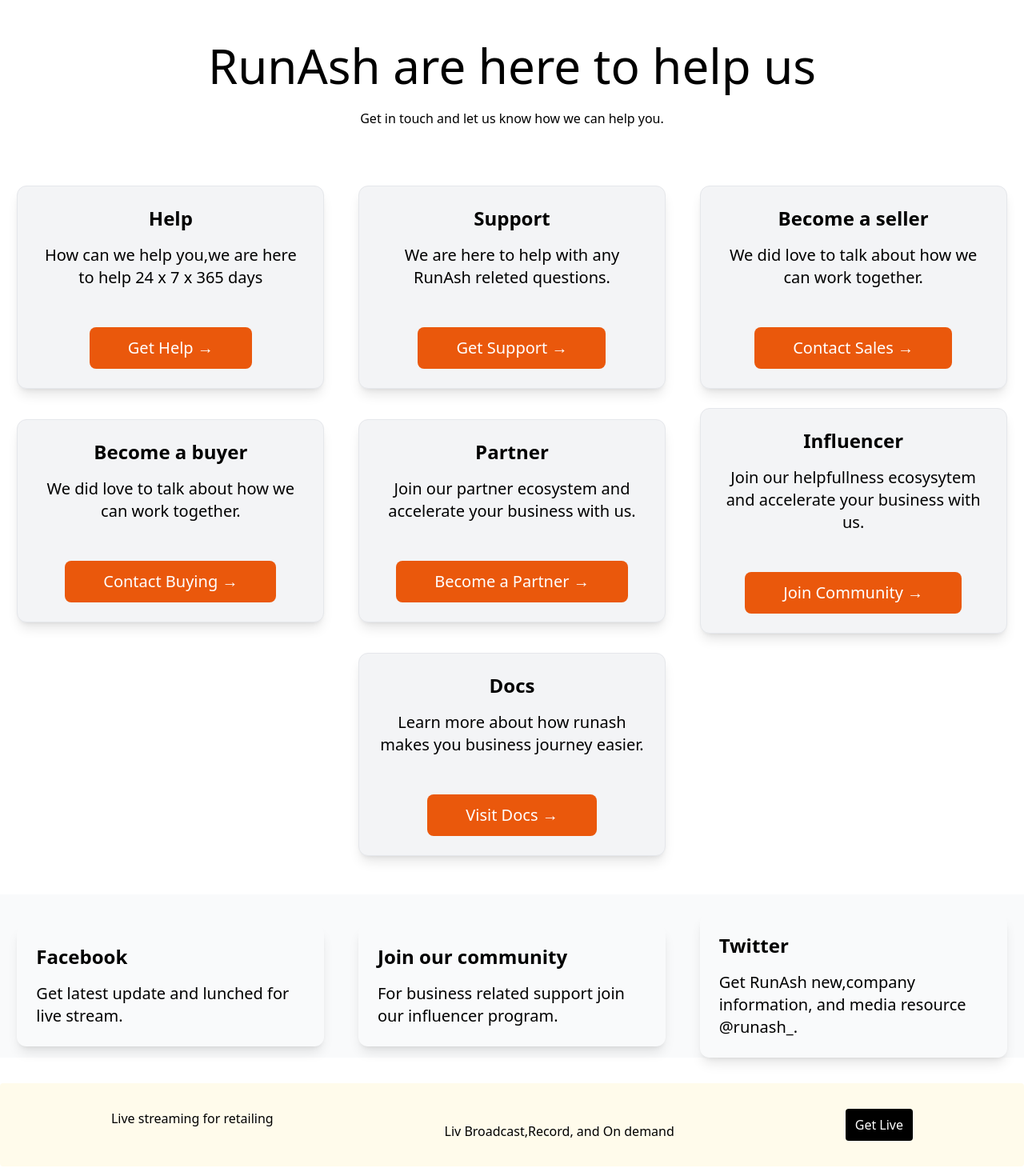
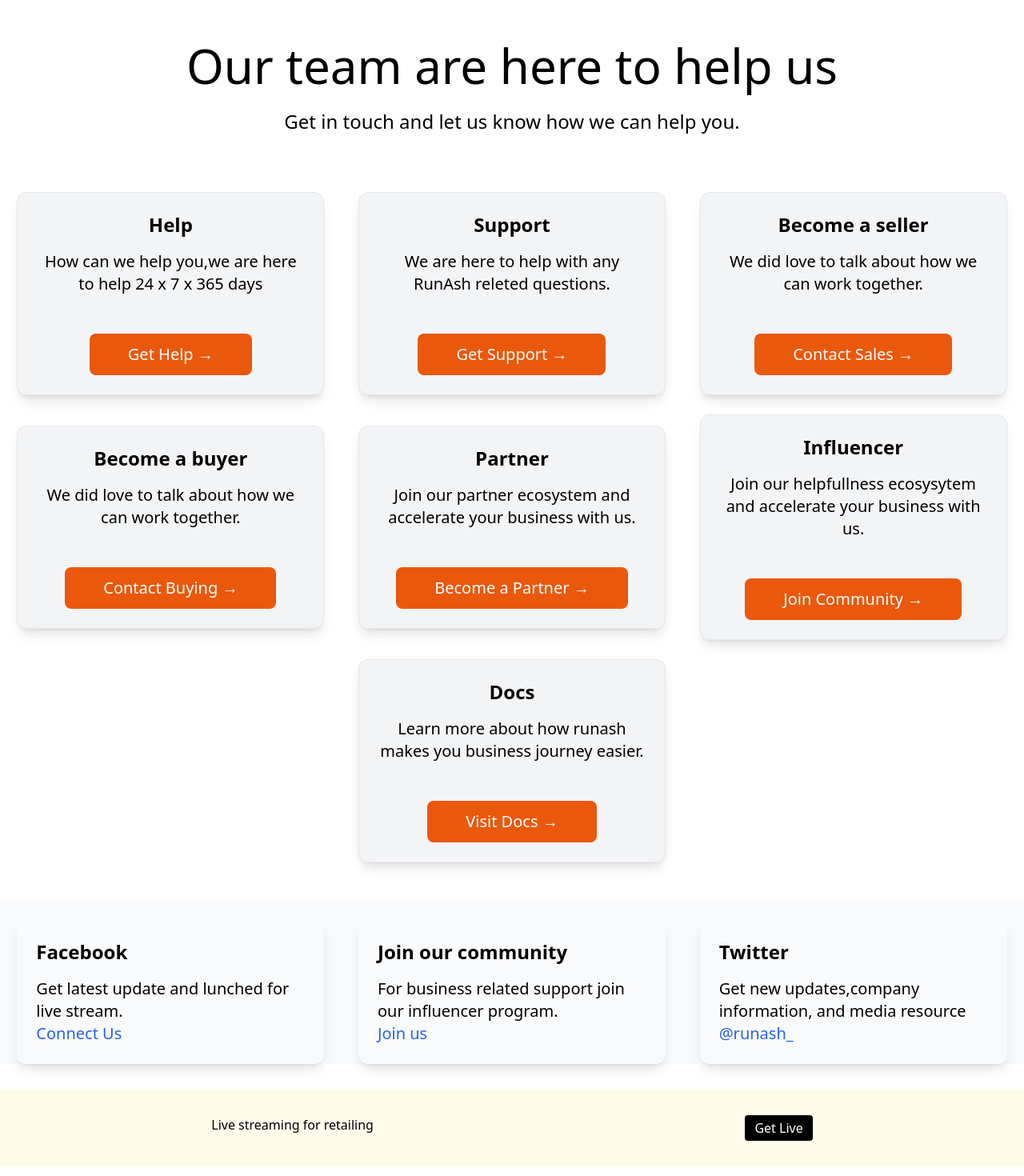
Before and after one commit to Vaibhavmurmu/nextjs13, a Next.js app: page /contact in a window 1280 px wide. Shown: the part 120-1590 px from the top of the page at 80% size. Built offline with nearby package versions, Linux system fonts and the light colour scheme.

Commit message:
Change to be committed

```diff
--- a/pages/contact.js
+++ b/pages/contact.js
@@ -6,9 +6,9 @@ export default function Contact() {
     return (
         <div className="flex min-h-screen flex-col items-center justify-center py-2">
             <h1 className="mt-12 text-6xl font-b">
-                RunAsh are here to help us
+                Our team are here to help us
             </h1>
-            <p className="mt-6 text-1xl font-n">
+            <p className="mt-6 text-2xl font-n">
                 Get in touch and let us know how we can help you.
             </p>
         <div className="mt-12 flex max-w-7xl flex-wrap items-center justify-around sm:w-full">
@@ -115,7 +115,7 @@ export default function Contact() {
               Get latest update and lunched for live stream.
               <br />
                 <Link href="/login">
-                <a className='text-blue-600'></a>
+                <a className='text-blue-600'>Connect Us</a>
                 </Link>
             </p>
           </a>
@@ -128,7 +128,7 @@ export default function Contact() {
               For business related support join our influencer program.
               <br />
                 <Link href="/login">
-                <a className='text-blue-600'></a>
+                <a className='text-blue-600'>Join us</a>
                 </Link>
             </p>
           </a>
@@ -138,10 +138,10 @@ export default function Contact() {
           >
             <h3 className="text-2xl font-bold">Twitter</h3>
             <p className="mt-4 text-xl">
-              Get RunAsh new,company information, and media resource @runash_.
+              Get new updates,company information, and media resource
               <br />
                 <Link href="/login">
-                <a className='text-blue-600'></a>
+                <a className='text-blue-600'>@runash_</a>
                 </Link>
             </p>
           </a>
@@ -150,9 +150,6 @@ export default function Contact() {
           <h2 className="text-bold">
             Live streaming for retailing
           </h2>
-          <p className="mt-4 tet-1xl">
-          Liv Broadcast,Record, and On demand
-          </p>
           <button className="bg-black text-white hover:bg-white hover:text-black font-n py-1 px-3 rounded mt-0">Get Live</button>
         </div>
         </div>
```
